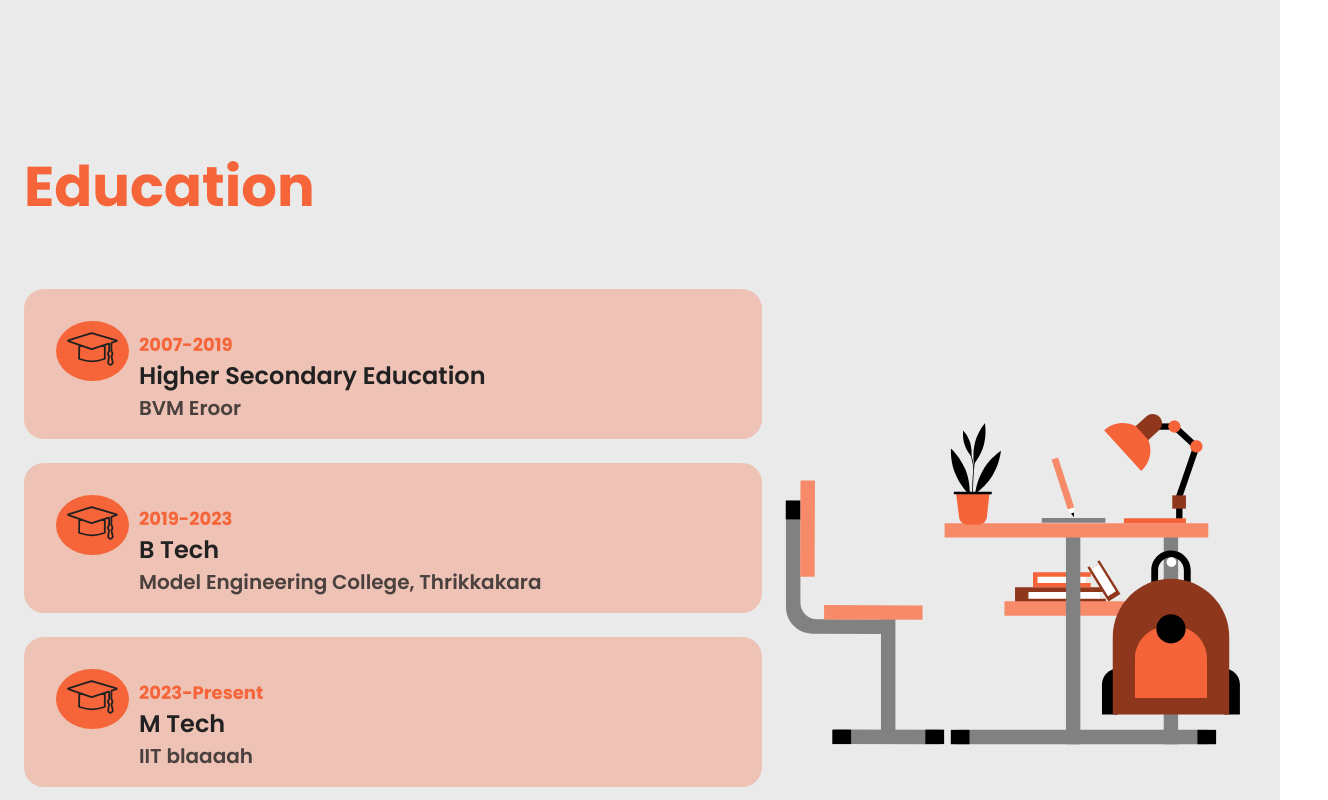
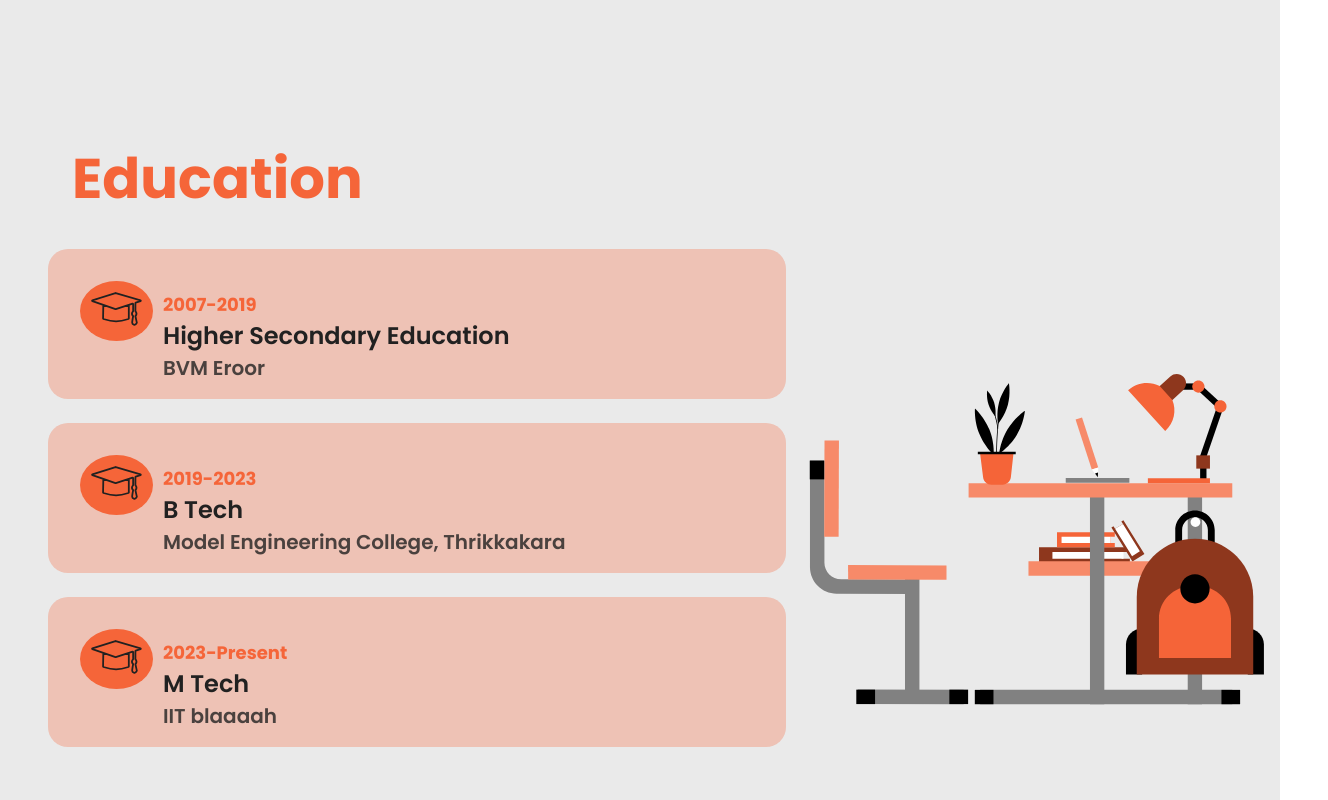
Before and after one commit to Ace82/my-portfolio, a React (Create React App) app: page / in a window 1280 px wide. Shown: the part 1480-2280 px from the top of the page, 1328 px wide, since content can reach past the window. Built offline with nearby package versions, Linux system fonts and the light colour scheme; a web font is replaced by a local one.

Commit message:
education

```diff
--- a/src/components/Education/Education.css
+++ b/src/components/Education/Education.css
@@ -6,7 +6,8 @@
 .education > h1{
     font-size: 3.5rem;
     font-family: Poppins;
-    padding: 1.5rem;
+    padding: 1rem;
+    margin-left: 3.5rem;
 }
 
 .education-body {
@@ -15,11 +16,11 @@
     align-items: center;
     justify-content: center;
     width: 100%;
-    margin: 1.5rem;
+    margin-left: 3rem;
 }
 
 .education-description {
-    width: 70%;
+    width: 60%;
 }
 .education-card {
     display: flex;
@@ -31,7 +32,6 @@
     padding: 2rem;
     border-radius: 20px;
     margin-bottom: 1.5rem;
-    flex: 0.7;
 }
 
 .educard-img {
@@ -62,7 +62,6 @@
 }
 
 .education-image {
-    flex: 0.3;
     box-sizing: border-box;
     padding: 1rem;
 }
```
